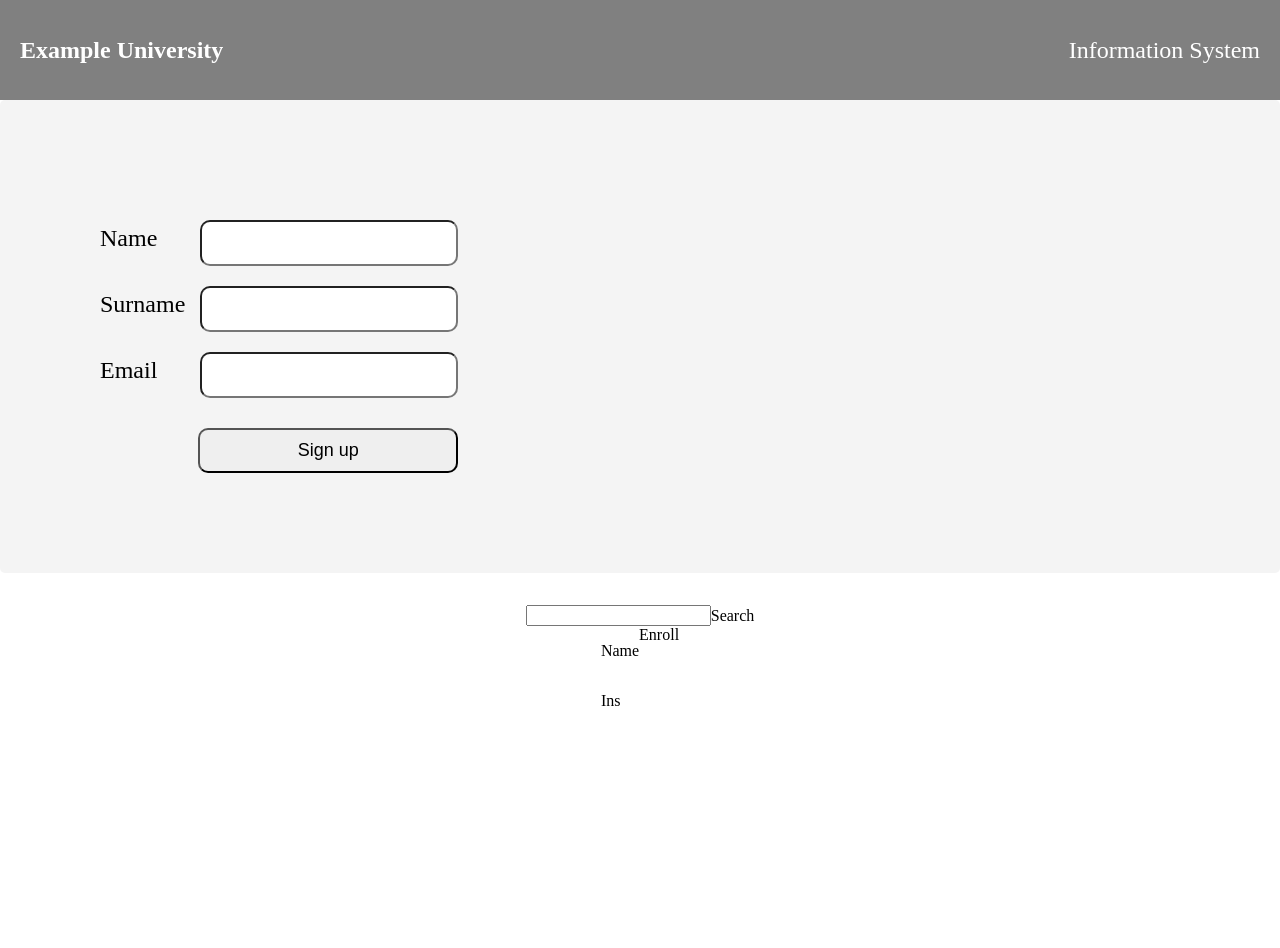
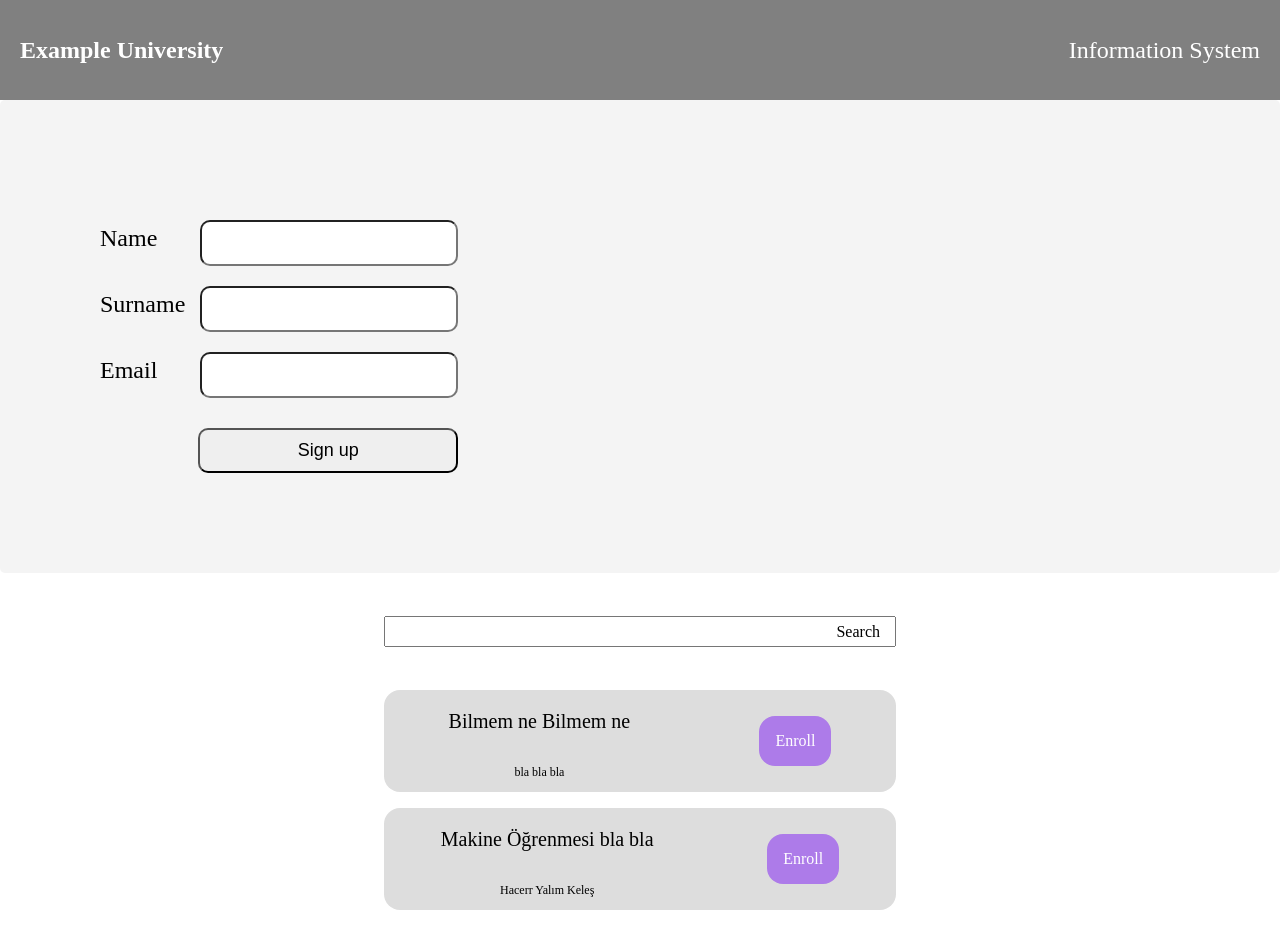
Before and after one commit to goktugocakli/course-management-system, a React (Create React App) app: page /signup in a window 1280 px wide. Shown: the top 948 px of the page. Built offline with nearby package versions, Linux system fonts and the light colour scheme.

Commit message:
added enroll with mapping

```diff
--- a/src/components/enrollcourse/styles/enrollcourse.js
+++ b/src/components/enrollcourse/styles/enrollcourse.js
@@ -8,10 +8,11 @@ export const Container = styled.div`
 
     display: flex;
     flex-direction: column;
+    gap:3rem;
+    padding-top: 3rem;
     align-items: center;
-    padding: 2rem;
-
-    height: 100vh;
+    width: 100vw;
+    height: 70vh;
 
 `;
 
@@ -19,12 +20,20 @@ export const SearchContainer = styled.div`
   display: flex;
   flex-direction: row;
   align-items: center;
-  justify-content: space-between;
+  width: 40%;
+
+  justify-content: space-around;
+  position: relative;
 `;
 
-export const SearchInput = styled.input``;
+export const SearchInput = styled.input`
+  width: 100%;
+  height: 120%;
+`;
 
 export const SearchButton = styled.div`
+  position: absolute;
+  right: 1rem;
   cursor: pointer;
 
   &:hover {
@@ -36,24 +45,41 @@ export const ListContainer = styled.div`
   display: flex;
   flex-direction: column;
   gap: 1rem;
+  width: 40%;
+
 `;
 
 export const ListItem = styled.div`
   display: flex;
   flex-direction: row;
+  align-items: center;
+  justify-content: space-around;
+
+  border-radius: 1rem;
+  background: #ddd;
 `;
 
 export const ItemInfo = styled.div`
   display: flex;
   flex-direction: column;
+  align-items: center;
 `;
 
-export const Name = styled.p``;
+export const Name = styled.p`
+  font-size: 1.25rem;
+`;
 
-export const Instructors = styled.p``;
+export const Instructors = styled.p`
+  font-size: 0.75rem;
+`;
 
 export const EnrollButton = styled.div`
   cursor: pointer;
+  padding: 1rem;
+  border-radius: 1rem;
+
+  background-color: #AD7BE9;
+  color: white;
 
   &:hover {
     background: green;
--- a/src/containers/enrollcontainer/index.js
+++ b/src/containers/enrollcontainer/index.js
@@ -1,4 +1,56 @@
 import { EnrollCourse } from "../../components";
+
+const courses = [
+  {
+    id: 0,
+    code: "BBM382",
+    name: "Bilmem ne Bilmem ne",
+    instructors: [
+      {
+        id: 0,
+        name: "bla bla bla",
+      },
+    ],
+  },
+
+  {
+    id: 1,
+    code: "BBM406",
+    name: "Makine Öğrenmesi bla bla",
+    instructors: [
+      {
+        id: 0,
+        name: "Hacerr Yalım Keleş",
+      },
+    ],
+  },
+];
+
+const renderCourses = () => {
+  return (
+    <>
+      {courses.map((course) => {
+        return (
+          <EnrollCourse.ListItem key={course.id}>
+            <EnrollCourse.ItemInfo>
+              <EnrollCourse.Name>{course.name}</EnrollCourse.Name>
+
+              {course.instructors.map((ins) => {
+                return (
+                  <EnrollCourse.Instructors key={ins.id}>
+                    {ins.name}
+                  </EnrollCourse.Instructors>
+                );
+              })}
+            </EnrollCourse.ItemInfo>
+
+            <EnrollCourse.EnrollButton>Enroll</EnrollCourse.EnrollButton>
+          </EnrollCourse.ListItem>
+        );
+      })}
+    </>
+  );
+};
 
 export default function EnrollContainer() {
   return (
@@ -7,17 +59,7 @@ export default function EnrollContainer() {
         <EnrollCourse.SearchInput />
         <EnrollCourse.SearchButton>Search</EnrollCourse.SearchButton>
       </EnrollCourse.SearchContainer>
-      <EnrollCourse.ListContainer>
-        <EnrollCourse.ListItem>
-          <EnrollCourse.ItemInfo>
-            <EnrollCourse.Name>Name</EnrollCourse.Name>
-
-            <EnrollCourse.Instructors>Ins</EnrollCourse.Instructors>
-          </EnrollCourse.ItemInfo>
-
-          <EnrollCourse.EnrollButton>Enroll</EnrollCourse.EnrollButton>
-        </EnrollCourse.ListItem>
-      </EnrollCourse.ListContainer>
+      <EnrollCourse.ListContainer>{renderCourses()}</EnrollCourse.ListContainer>
     </EnrollCourse>
   );
 }
```
